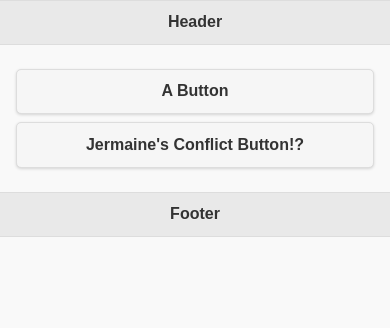
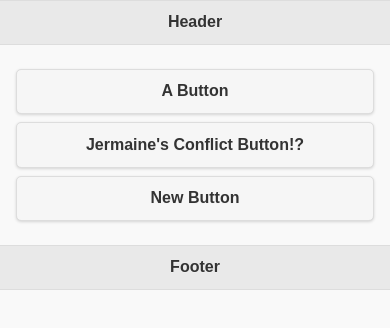
Before and after one commit to erinleaman/Assignment2, a plain HTML site: page www/index.html in a window 390 px wide. Drawn offline with Linux system fonts and the light colour scheme; some packages are replaced by stand-ins of ours.

Commit message:
Added another button

```diff
--- a/www/index.html
+++ b/www/index.html
@@ -26,7 +26,7 @@
 
             <button onclick="alert('hello world')">A Button</button>
             <button onclick="alert('Muahaha!')">Jermaine's Conflict Button!?</button>
-
+            <button onclick="alert('Hello Again')">New Button</button>
         </div>
         <div data-role="footer">
             <h1>Footer</h1>
```
